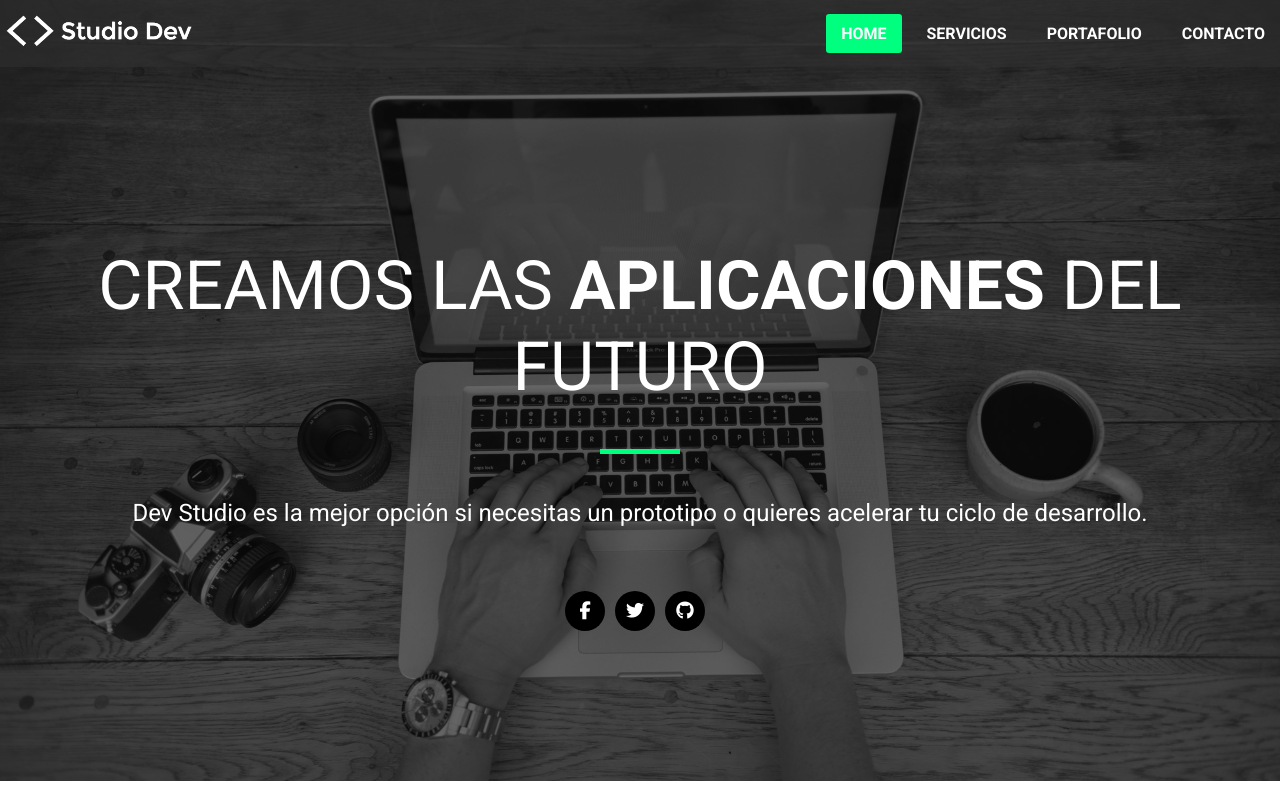
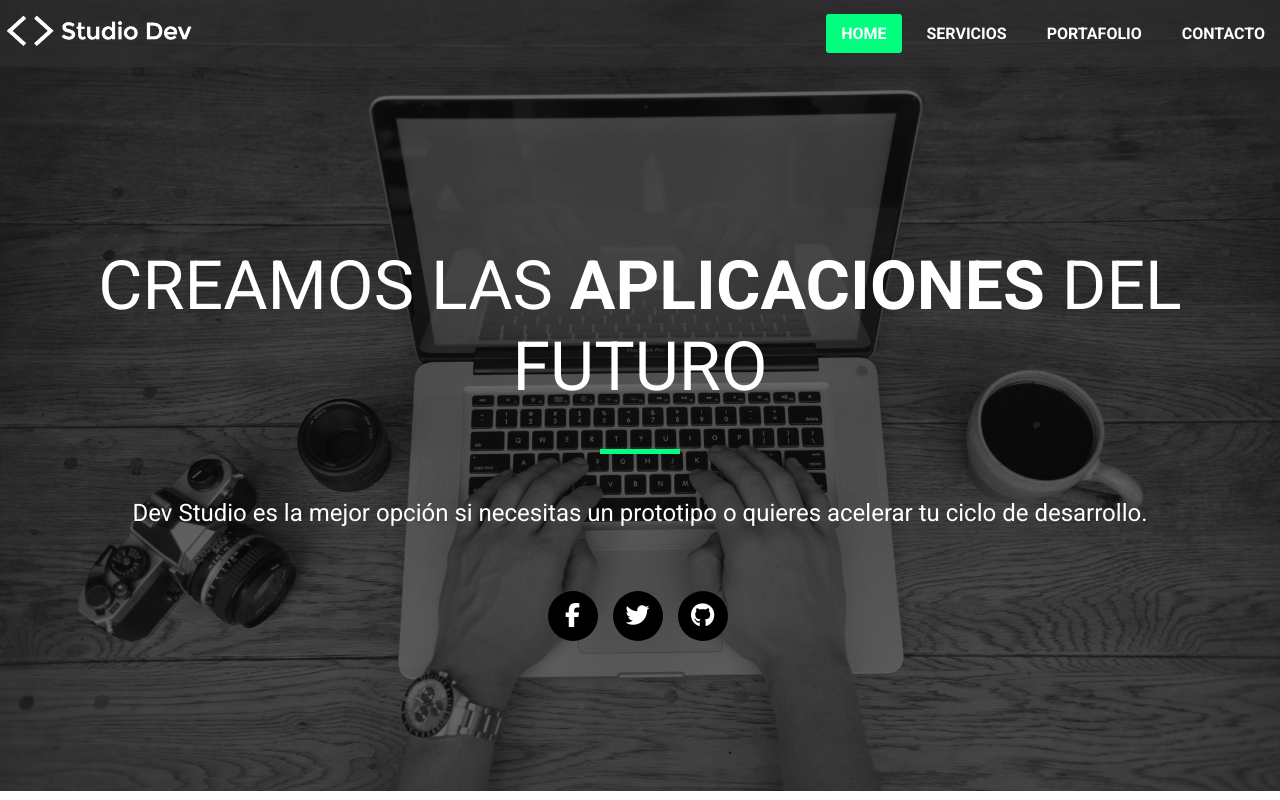
Before and after one commit to smile-and-code/Studio-dev, a plain HTML site: page index.html in a window 1280 px wide. Shown: the top 800 px of the page. Drawn offline with nearby package versions, Linux system fonts and the light colour scheme.

Commit message:
fix social links home section

```diff
--- a/css/responsive.css
+++ b/css/responsive.css
@@ -55,5 +55,11 @@
         margin-top: 40px;
     }
 
-
+    #home .social a {
+        margin-left: 5px;
+        font-size: 24px;
+        height: 50px;
+        width: 50px;
+        line-height: 50px;
+    }
 }
--- a/css/style.css
+++ b/css/style.css
@@ -81,18 +81,13 @@ header nav a.active {
 }
 
 #home .social a {
-	/* margin-left: 5px; */
 	color: white;
 	border-radius: 50%;
 	background-color: black;
-	/* font-size: 24px; */
 	font-size: 18px;
 	font-weight: bold;
-	/* height: 50px;
-	width: 50px; */
 	height: 40px;
 	width: 40px;
-	/* line-height: 50px; */
 	line-height: 40px;
 	margin-right: 10px;
 	-webkit-transition: all .3s;
```
